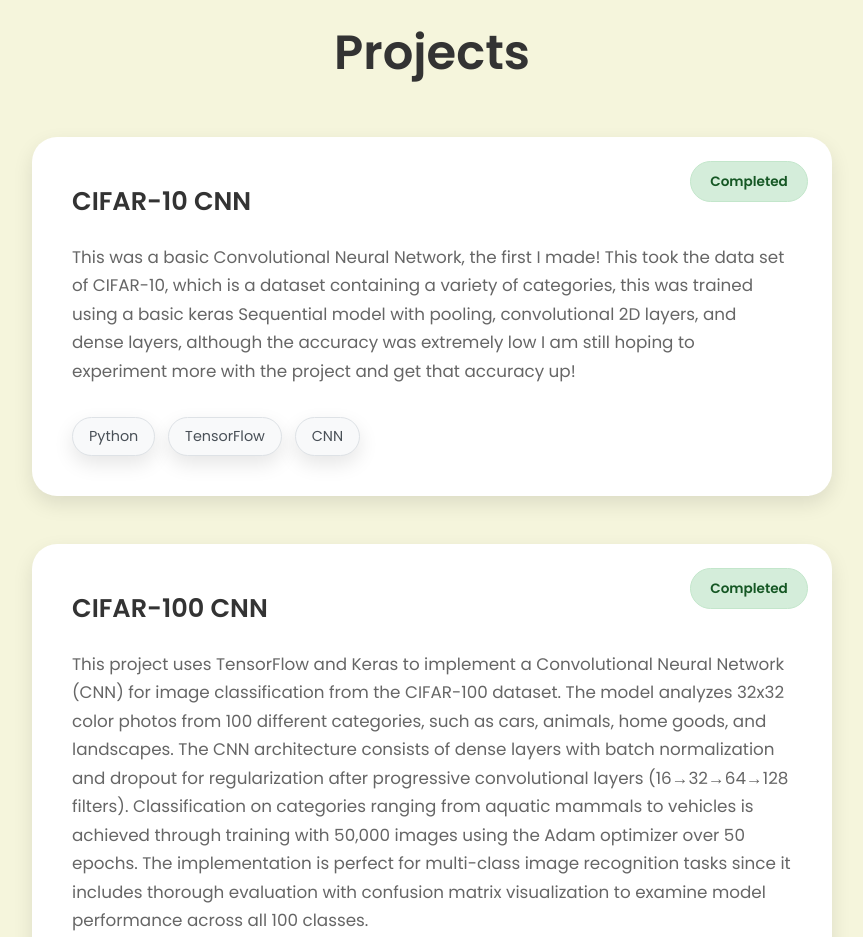
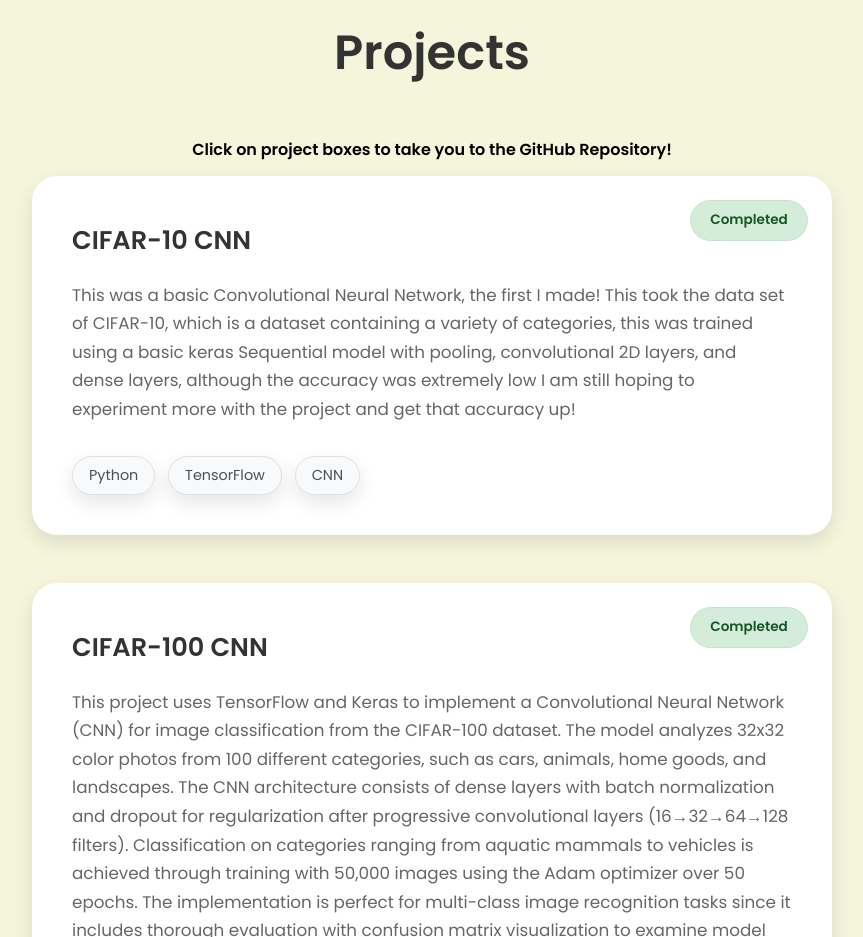
Before and after one commit to vkn889/personal-portfolio-website, a plain HTML site: page index.html in a window 1280 px wide. Shown: the part 1780-2717 px from the top of the page, without its empty margins (208-1071 px from the left). Drawn offline with Linux system fonts and the light colour scheme.

Commit message:
Update index.html

```diff
--- a/index.html
+++ b/index.html
@@ -75,6 +75,7 @@
             <div class="projects-container">
                 <div class="project-content">
                     <h1 class="projects-title">Projects</h1>
+                    <h2 style="text-align: center; font-size: medium;">Click on project boxes to take you to the GitHub Repository!</h2>
                     <div class="projects-grid">
 
                         <div class="project-box" onclick="window.open('https://github.com/vkn889/firstcnn', '_blank')">
```
